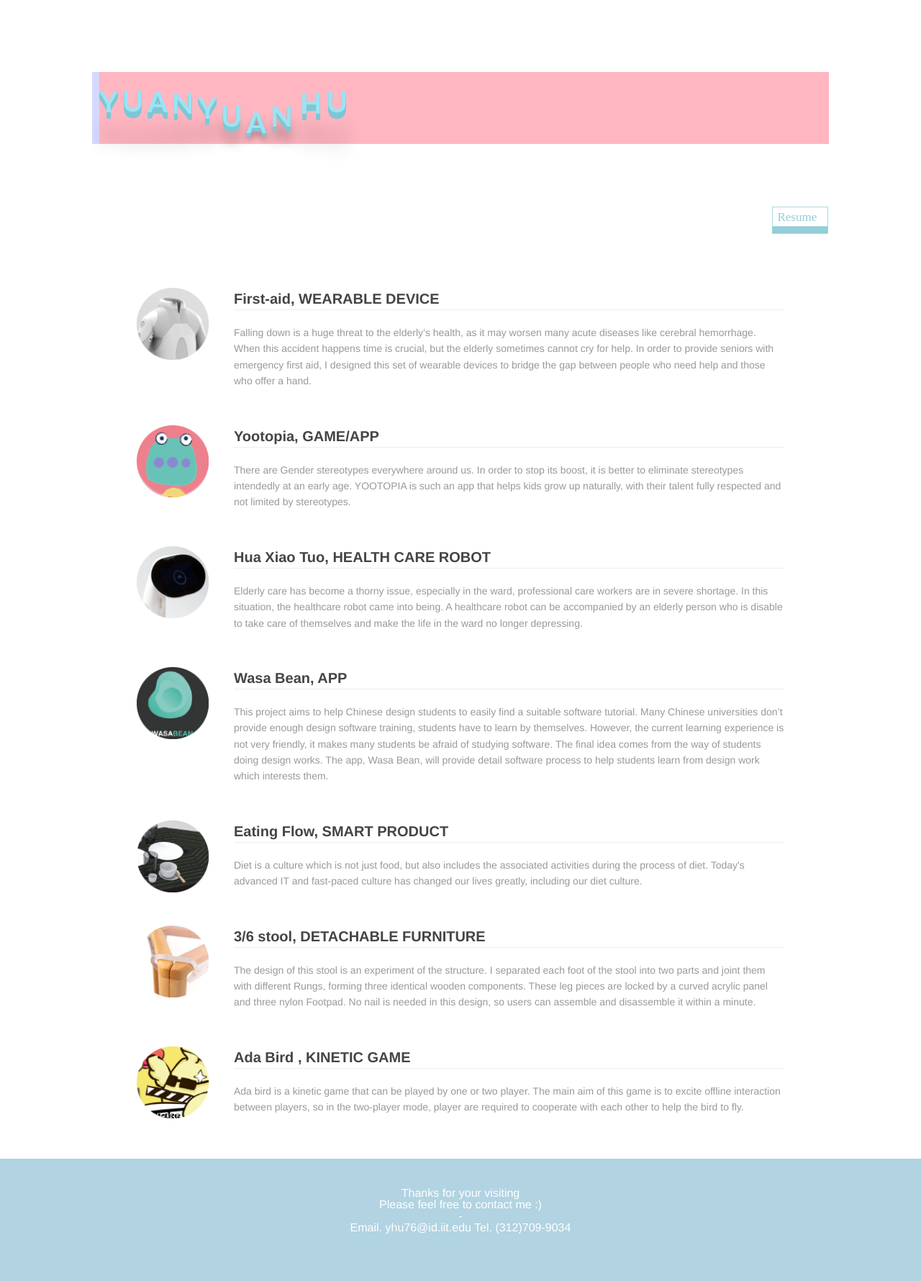
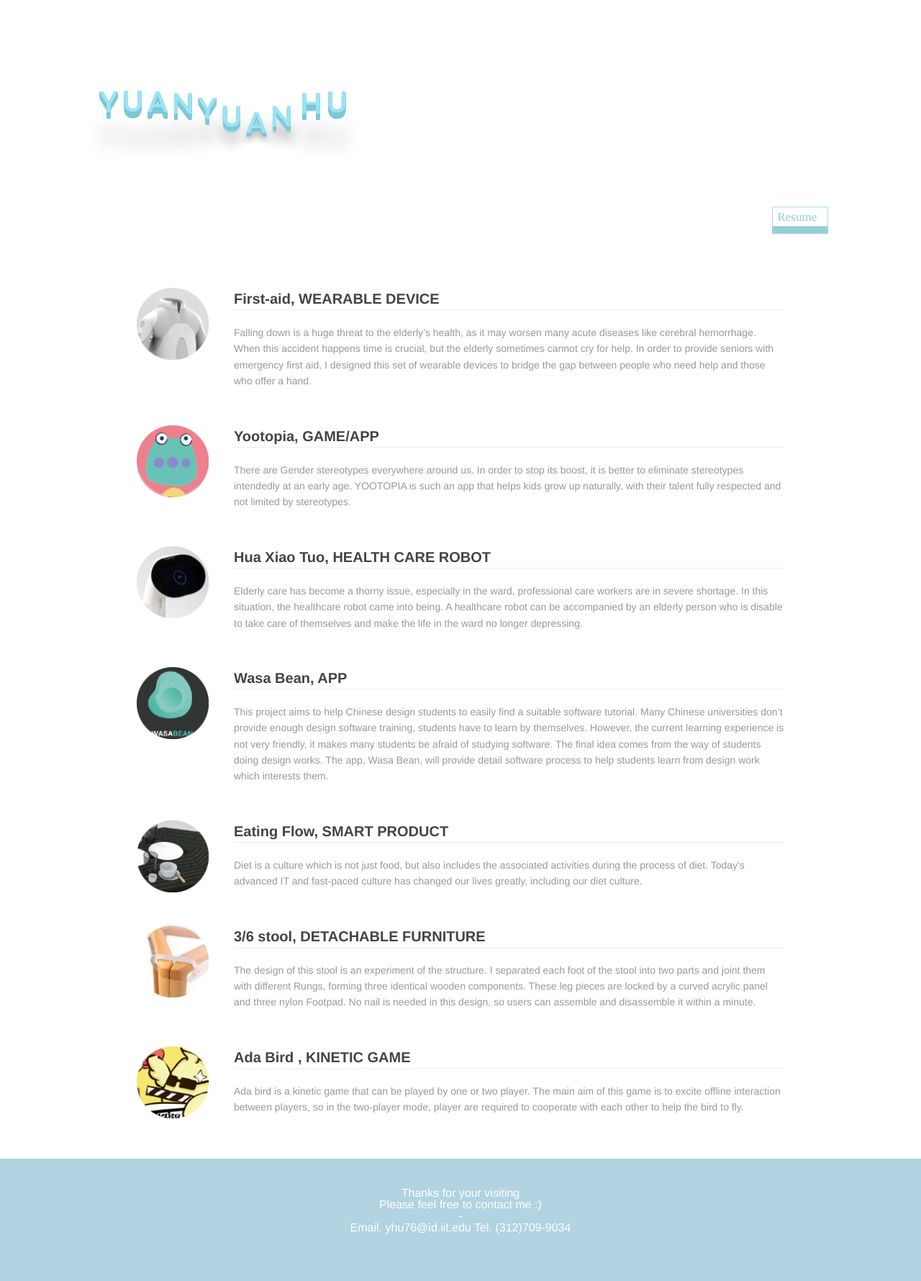
Before and after one commit to yuanyuanhu96/Potfolio-Archive, a Jekyll site: the page built from index.md, in a window 1280 px wide. Shown: the whole page at 72% size. Built offline with Jekyll 4.4.1, drawn with Linux system fonts in a browser that asks for light colours.

Commit message:
Update style.css

```diff
--- a/_includes/style.css
+++ b/_includes/style.css
@@ -207,7 +207,7 @@ a.NaviProject:hover {
   margin: 100px auto;
   width: 80%;
   text-align: middle;
-  background: #D5D8FF;
+  //background: #D5D8FF;
 }
 
 @media screen and (max-width: 767px) {
@@ -236,7 +236,7 @@ a.NaviProject:hover {
   font-style: normal;
   font-weight: 800;
   margin-left: 10px;
-  background-color: #FFB6C1;//测试区域
+  //background-color: #FFB6C1;//测试区域
 }
 
 @media screen and (max-width: 767px) {
```
